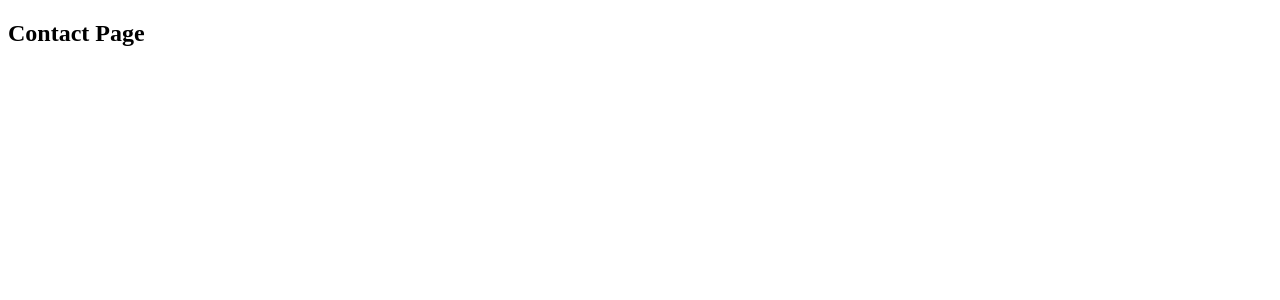
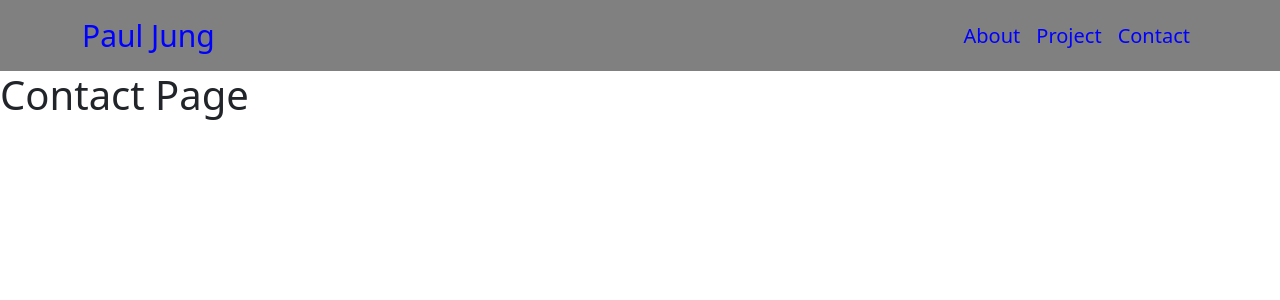
Before and after one commit to thejunglife/portfolio-website, a React (Create React App) app in the folder client/: page /contact in a window 1280 px wide. Shown: the top 300 px of the page. Built offline with nearby package versions, Linux system fonts and the light colour scheme.

Commit message:
added navbar comp & home page

```diff
--- a/client/src/App.js
+++ b/client/src/App.js
@@ -1,17 +1,56 @@
 import React from 'react'
+import './App.css'
 import { BrowserRouter, Route, Routes } from 'react-router-dom'
 
+import 'bootstrap/dist/css/bootstrap.min.css'
+
+import Home from './pages/Home/Home.js'
 import About from './pages/About/About.js'
 import Contact from './pages/Contact/Contact.js'
 import Project from './pages/Project/Project.js'
+
+import Navbar from './components/Navbar/Navbar.js'
 
 const App = () => {
   return (
     <BrowserRouter>
       <Routes>
-        <Route path="/" element={<About />} />
-        <Route path="/contact" element={<Contact />} />
-        <Route path="/project" element={<Project />} />
+        <Route
+          path="/"
+          element={
+            <React.Fragment>
+              <Navbar />
+              <Home />
+            </React.Fragment>
+          }
+        ></Route>
+        <Route
+          path="/about"
+          element={
+            <React.Fragment>
+              <Navbar />
+              <About />
+            </React.Fragment>
+          }
+        />
+        <Route
+          path="/contact"
+          element={
+            <React.Fragment>
+              <Navbar />
+              <Contact />
+            </React.Fragment>
+          }
+        />
+        <Route
+          path="/project"
+          element={
+            <React.Fragment>
+              <Navbar />
+              <Project />
+            </React.Fragment>
+          }
+        />
       </Routes>
     </BrowserRouter>
   )
--- a/client/src/components/Navbar/Navbar.js
+++ b/client/src/components/Navbar/Navbar.js
@@ -0,0 +1,26 @@
+import React from 'react'
+//import { Link } from 'react-scroll'
+import './navbar.css'
+import Container from 'react-bootstrap/Container'
+import Nav from 'react-bootstrap/Nav'
+import Navbar from 'react-bootstrap/Navbar'
+
+const NavBar = () => {
+  return (
+    <Navbar bg="gray" expand="lg">
+      <Container>
+        <Navbar.Brand href="/">Paul Jung</Navbar.Brand>
+        <Navbar.Toggle aria-controls="basic-navbar-nav" />
+        <Navbar.Collapse id="basic-navbar-nav">
+          <Nav className="ms-auto">
+            <Nav.Link href="/about">About</Nav.Link>
+            <Nav.Link href="/project">Project</Nav.Link>
+            <Nav.Link href="/contact">Contact</Nav.Link>
+          </Nav>
+        </Navbar.Collapse>
+      </Container>
+    </Navbar>
+  )
+}
+
+export default NavBar
--- a/client/src/components/Navbar/navbar.css
+++ b/client/src/components/Navbar/navbar.css
@@ -0,0 +1,14 @@
+nav {
+  background: gray;
+}
+
+a.navbar-brand {
+  color: blue;
+  font-size: 30px;
+}
+
+/* navbar links */
+a.nav-link {
+  color: blue;
+  font-size: 20px;
+}
--- /dev/null
+++ b/client/src/pages/Home/Home.js
@@ -0,0 +1,11 @@
+import React from 'react'
+
+const Home = () => {
+  return (
+    <section>
+      <h1>Home Page</h1>
+    </section>
+  )
+}
+
+export default Home
```
Also changed, not shown: client/package.json (+7 -0 lines), client/src/App.css (added), client/src/pages/Home/home.css (added), 1 other file (tests, documents, lock files or other folders).
